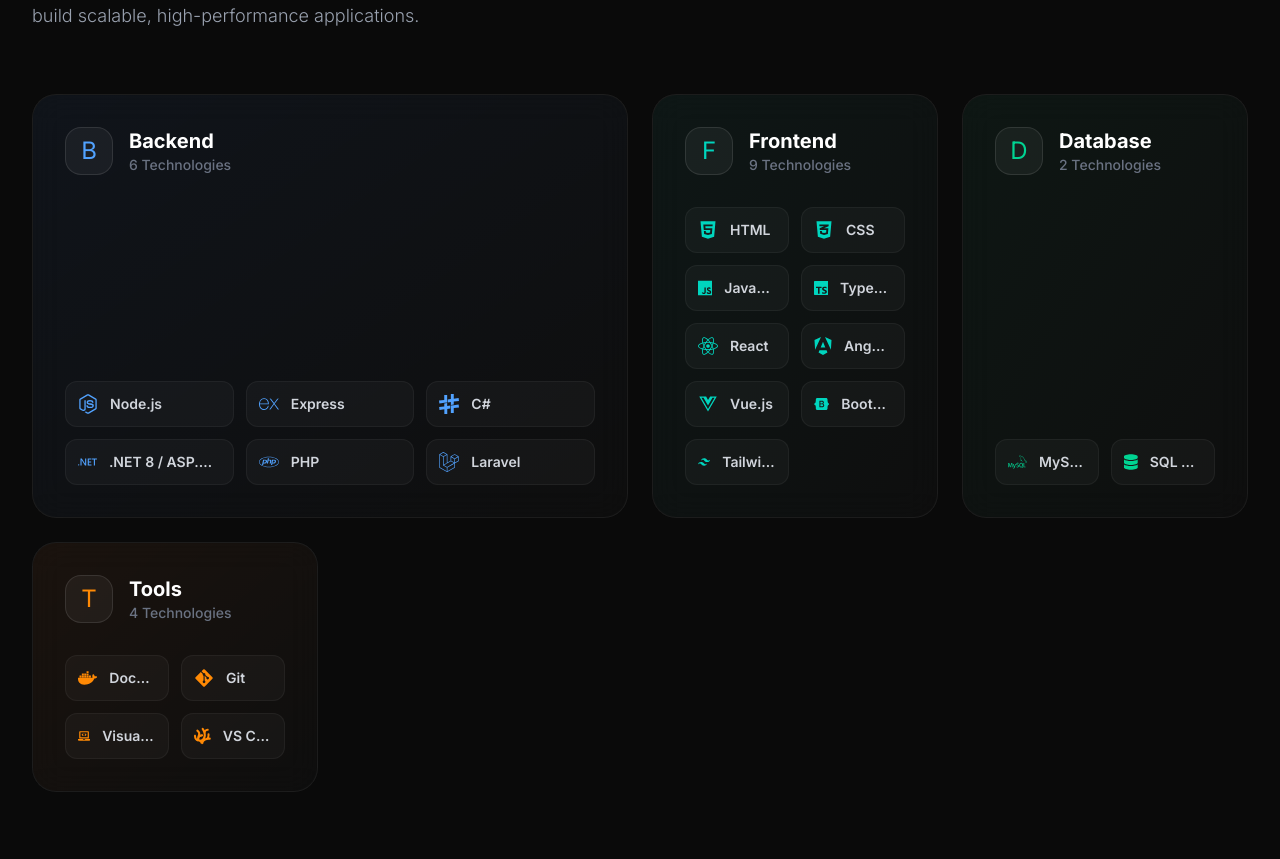
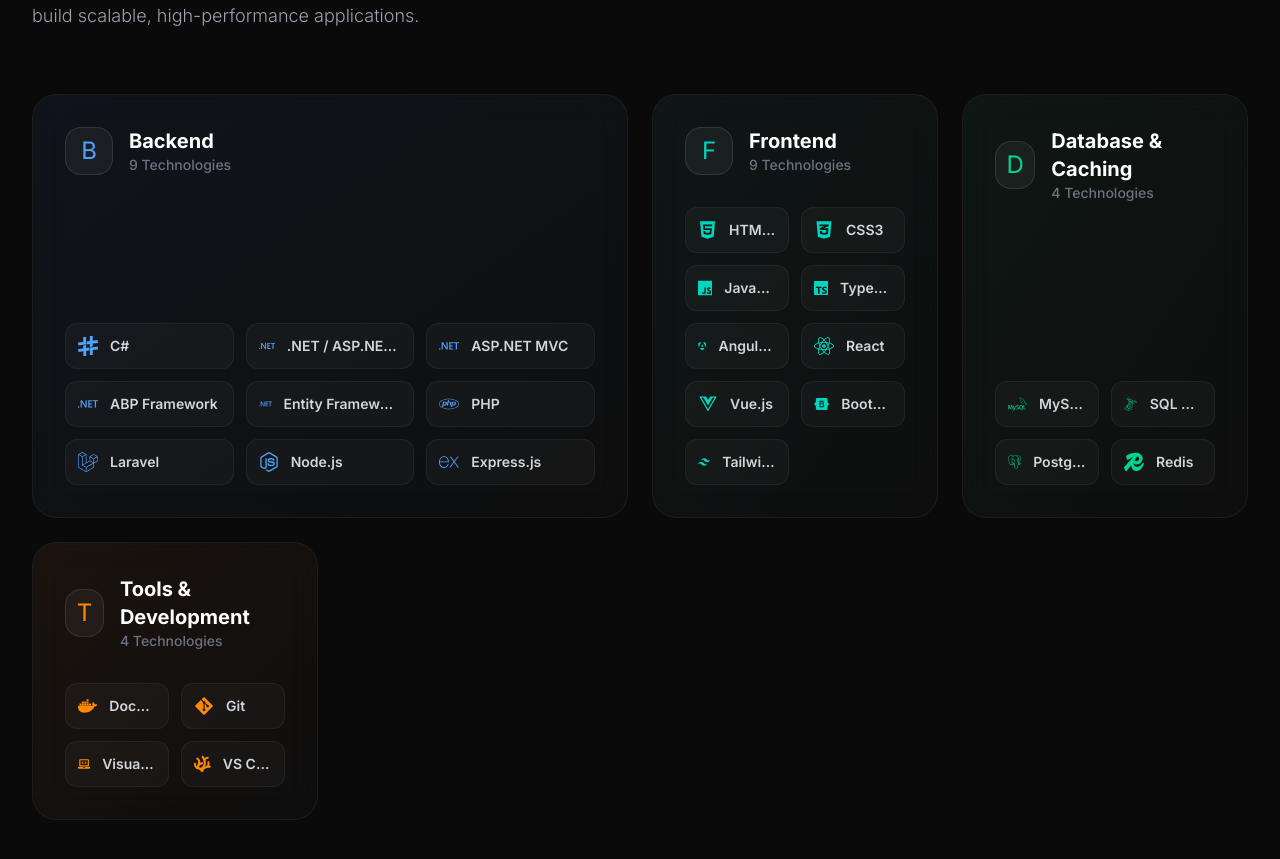
Before and after one commit to DARITH02/portfolio, a React (Vite) app: page / in a window 1280 px wide. Shown: the part 2162-3021 px from the top of the page. Built offline with nearby package versions, Linux system fonts and the light colour scheme.

Commit message:
Update skills.js

```diff
--- a/src/data/skills.js
+++ b/src/data/skills.js
@@ -13,68 +13,70 @@
   FaNodeJs,
   FaVuejs,
 } from "react-icons/fa";
+
 import {
   SiDotnet,
   SiSharp,
   SiMysql,
+  SiPostgresql,
   SiVscodium,
   SiTailwindcss,
   SiExpress,
   SiTypescript,
   SiAngular,
+  SiRedis,
+  SiMicrosoftsqlserver,
 } from "react-icons/si";
 
-/*
- * All icon names verified against the installed react-icons package.
- * ✅ SiSharp      = C#
- * ✅ SiVscodium   = VS Code (closest available)
- * ✅ FaLaptopCode = Visual Studio (fallback)
- * ✅ FaDatabase   = SQL Server (fallback)
- */
 const skills = [
   {
     category: "Backend",
     accent: "blue",
     items: [
-      { name: "Node.js",             icon: FaNodeJs  },
-      { name: "Express",             icon: SiExpress },
-      { name: "C#",                  icon: SiSharp   },
-      { name: ".NET 8 / ASP.NET",   icon: SiDotnet  },
-      { name: "PHP",                 icon: FaPhp     },
-      { name: "Laravel",             icon: FaLaravel },
+      { name: "C#", icon: SiSharp },
+      { name: ".NET / ASP.NET Core", icon: SiDotnet },
+      { name: "ASP.NET MVC", icon: SiDotnet },
+      { name: "ABP Framework", icon: SiDotnet },
+      { name: "Entity Framework / EF Core", icon: SiDotnet },
+      { name: "PHP", icon: FaPhp },
+      { name: "Laravel", icon: FaLaravel },
+      { name: "Node.js", icon: FaNodeJs },
+      { name: "Express.js", icon: SiExpress },
     ],
   },
   {
     category: "Frontend",
     accent: "teal",
     items: [
-      { name: "HTML",           icon: FaHtml5     },
-      { name: "CSS",            icon: FaCss3Alt   },
-      { name: "JavaScript",     icon: FaJs        },
-      { name: "TypeScript",     icon: SiTypescript},
-      { name: "React",          icon: FaReact     },
-      { name: "Angular",        icon: SiAngular   },
-      { name: "Vue.js",         icon: FaVuejs     },
-      { name: "Bootstrap",      icon: FaBootstrap },
-      { name: "Tailwind CSS",   icon: SiTailwindcss },
+      { name: "HTML5", icon: FaHtml5 },
+      { name: "CSS3", icon: FaCss3Alt },
+      { name: "JavaScript", icon: FaJs },
+      { name: "TypeScript", icon: SiTypescript },
+      { name: "Angular / AngularJS", icon: SiAngular },
+      { name: "React", icon: FaReact },
+      { name: "Vue.js", icon: FaVuejs },
+      { name: "Bootstrap", icon: FaBootstrap },
+      { name: "Tailwind CSS", icon: SiTailwindcss },
     ],
   },
   {
-    category: "Database",
+    category: "Database & Caching",
     accent: "emerald",
     items: [
-      { name: "MySQL",      icon: SiMysql    },
-      { name: "SQL Server", icon: FaDatabase },
+      { name: "MySQL", icon: SiMysql },
+      { name: "SQL Server", icon: SiMicrosoftsqlserver },
+      { name: "PostgreSQL", icon: SiPostgresql },
+      { name: "Redis", icon: SiRedis },
     ],
   },
   {
-    category: "Tools",
+    category: "Tools & Development",
     accent: "orange",
     items: [
-      { name: "Docker",         icon: FaDocker      },
-      { name: "Git",            icon: FaGitAlt      },
-      { name: "Visual Studio",  icon: FaLaptopCode  },
-      { name: "VS Code",        icon: SiVscodium    },
+      { name: "Docker", icon: FaDocker },
+      { name: "Git", icon: FaGitAlt },
+      { name: "Visual Studio", icon: FaLaptopCode },
+      { name: "VS Code", icon: SiVscodium },
     ],
   },
 ];
```
